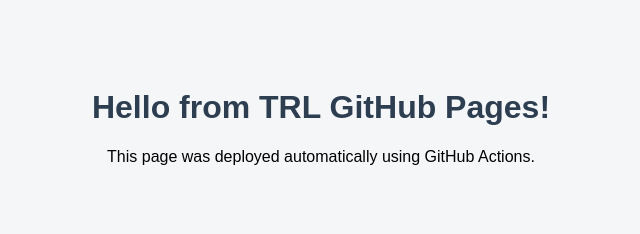
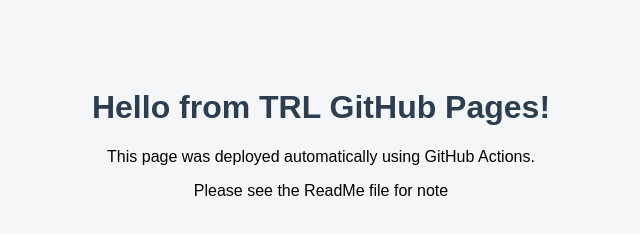
Before and after one commit to ThuraLinn-YGN/cicdtesting, a plain HTML site: page index.html in a window 1280 px wide. Shown: the whole page, without its empty margins (319-959 px from the left). Drawn offline with Linux system fonts and the light colour scheme.

Commit message:
Adding some information to ReadMe and Index file

```diff
--- a/index.html
+++ b/index.html
@@ -17,5 +17,7 @@
 <body>
   <h1>Hello from TRL GitHub Pages!</h1>
   <p>This page was deployed automatically using GitHub Actions.</p>
+
+    <p>Please see the ReadMe file for note</p>
 </body>
 </html>
```
Also changed, not shown: 1 other file.
